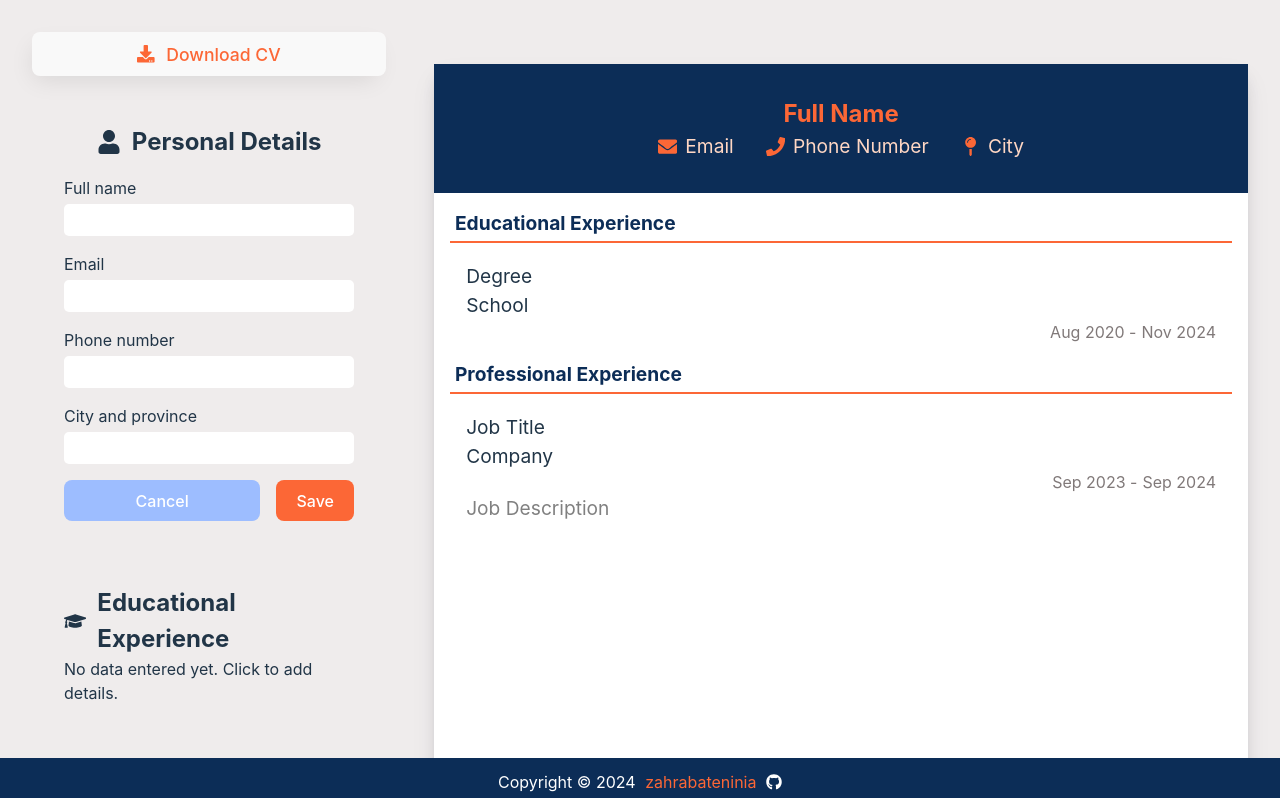
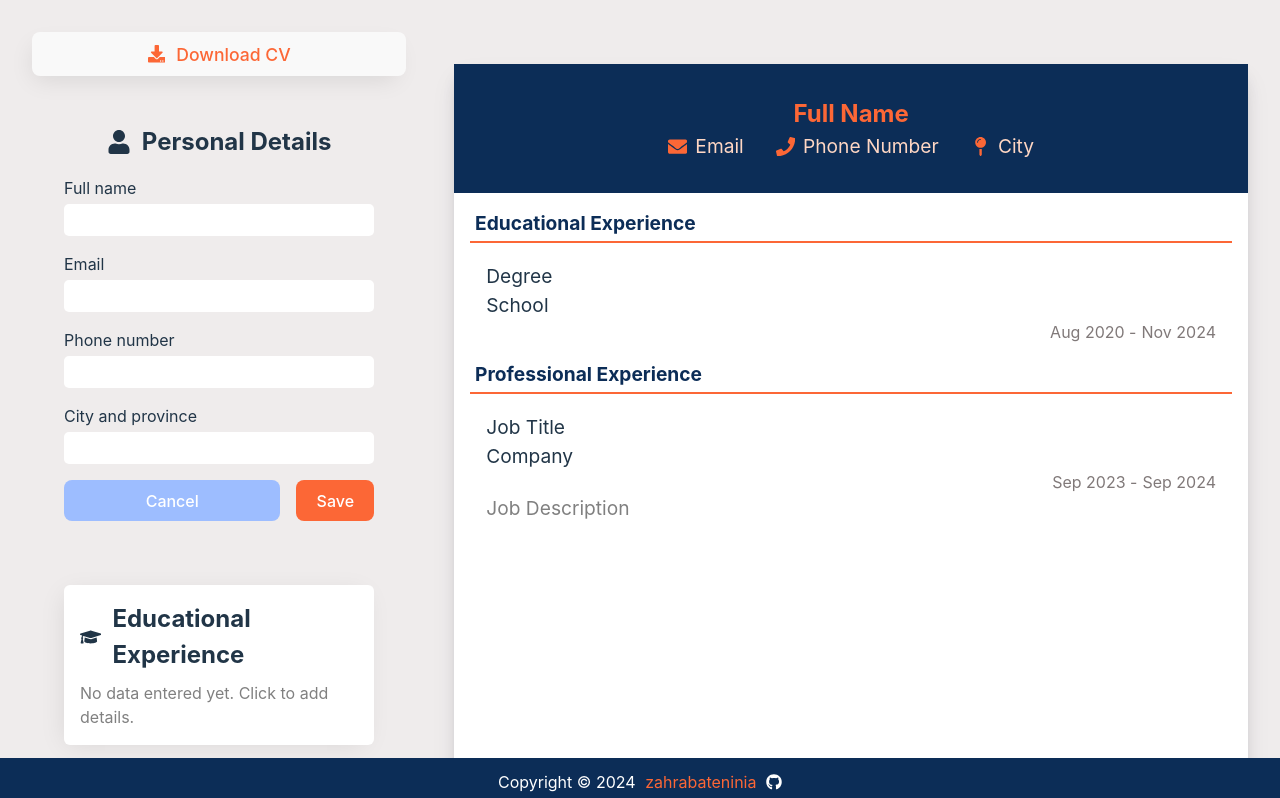
Before and after one commit to zahrabateninia/-CV-Application, a React (Vite) app in the folder CV-Application/: page / in a window 1280 px wide. Shown: the top 798 px of the page. Built offline with nearby package versions, Linux system fonts and the light colour scheme.

Commit message:
Style empty form box.

```diff
--- a/CV-Application/src/styles/forms.css
+++ b/CV-Application/src/styles/forms.css
@@ -87,3 +87,25 @@ h2{
 strong{
     margin-right: 5px;
 }
+
+.empty-form-box {
+    cursor: pointer;
+    display: flex;
+    flex-direction: column;
+    gap: .5rem;
+    justify-content: center;
+    align-items: center;
+    margin-bottom: 1rem;
+    box-shadow: rgba(0, 0, 0, 0.1) -4px 4px 25px -6px;
+    background-color: white;
+    border-radius: 6px;
+    padding: 1rem;
+  }
+
+  .empty-form-box:hover {
+    background-color: var(--light-orange-color);
+  }
+
+  .empty-form-box p{
+    color: gray;
+  }
```
